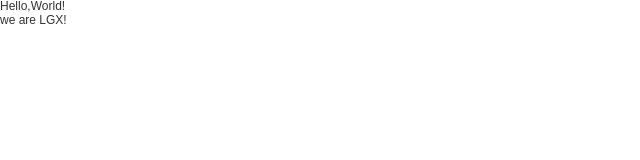
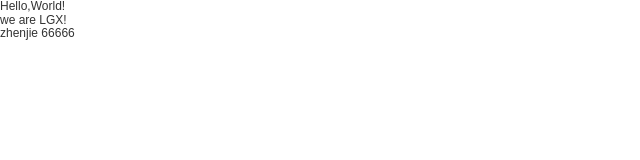
Before and after one commit to LGX-SCNU/LGX-SCNU.github.io, a plain HTML site: page index.html in a window 1280 px wide. Shown: the full height of the page, 0-640 px from the left. Drawn offline with Linux system fonts and the light colour scheme.

Commit message:
add a sentence
zhenjie 666

```diff
--- a/index.html
+++ b/index.html
@@ -8,5 +8,6 @@
 <body>
 	<h1>Hello,World!</h1>
 	<p>we are LGX!</p>
+	<p>zhenjie 66666</p>
 </body>
 </html>
```
